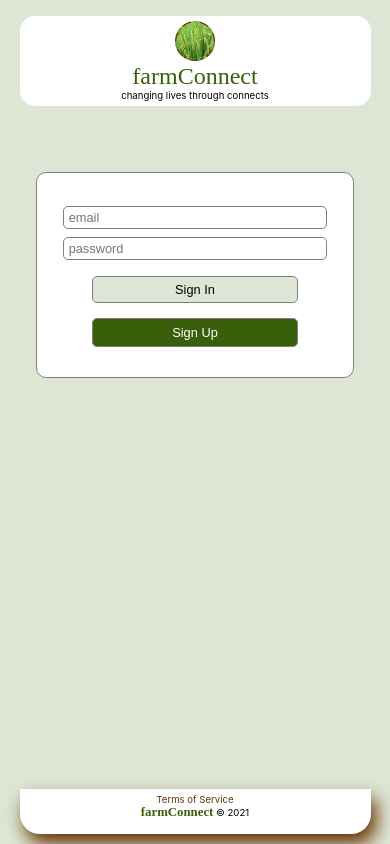
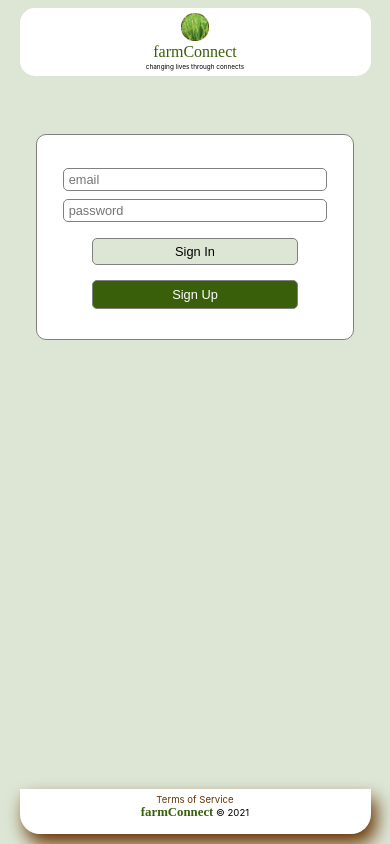
Before and after one commit to coula3/farm-connect, a React (Create React App) app in the folder farm-connect-frontend/: page / in a window 390 px wide. Built offline with nearby package versions, Linux system fonts and the light colour scheme.

Commit message:
revise the media screen at which AppHeader contents degrade

```diff
--- a/farm-connect-frontend/src/components/AppHeader/AppHeader.css
+++ b/farm-connect-frontend/src/components/AppHeader/AppHeader.css
@@ -21,8 +21,7 @@
     font-size: 1rem;
 }
 
-
-@media (max-width: 800px) {
+@media (max-width: 1000px) {
     .AppHeader-main-div {
         margin: 1rem 5%;
         padding: 5px 0;
@@ -42,22 +41,22 @@
     }
 }
 
-
-@media (max-width: 600px) {
+@media (max-width: 500px) {
     .AppHeader-main-div {
+        margin: 0.5rem 5%;
         padding: 5px 0;
     }
 
     #logo-img {
-        height: 2.5rem;
-        width: 2.5rem;
+        height: 1.75rem;
+        width: 1.75rem;
     }
 
     #name-div {
-        font-size: 1.5rem;
+        font-size: 1rem;
     }
 
     .AppHeader-main-div span {
-        font-size: 0.6rem;
+        font-size: 0.4rem;
     }
 }
```
